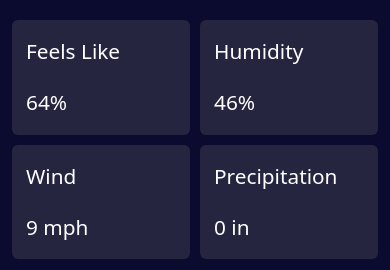
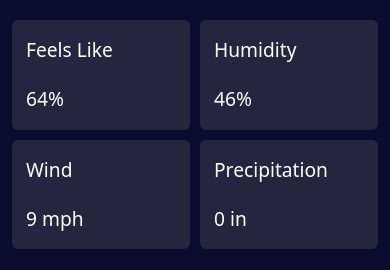
Before and after one commit to regis-mucyo/weather-app, a website: page index.html in a window 390 px wide. Shown: the part 767-1037 px from the top of the page. Drawn offline with nearby package versions, Linux system fonts and the light colour scheme; files that its build step writes are made by us from their sources.

Commit message:
set font size to 1.2rem

```diff
--- a/index.html
+++ b/index.html
@@ -97,25 +97,25 @@
     <!-- Weather updates -->
     <div class="grid grid-cols-2 gap-2.5 mt-5">
       <div
-        class="bg-[#25253f] text-white font-medium text-[1.3rem] lg:text-2xl flex flex-col space-y-5 rounded-md pr-12 px-3.5 py-4"
+        class="bg-[#25253f] text-white font-medium text-[1.2rem] lg:text-2xl flex flex-col space-y-5 rounded-md pr-12 px-3.5 py-4"
       >
         <p>Feels Like</p>
         <p>64&percnt;</p>
       </div>
       <div
-        class="bg-[#25253f] text-white font-medium text-[1.3rem] lg:text-2xl flex flex-col space-y-5 rounded-md pr-12 px-3.5 py-4"
+        class="bg-[#25253f] text-white font-medium text-[1.2rem] lg:text-2xl flex flex-col space-y-5 rounded-md pr-12 px-3.5 py-4"
       >
         <p>Humidity</p>
         <p>46&percnt;</p>
       </div>
       <div
-        class="bg-[#25253f] text-white font-medium text-[1.3rem] lg:text-2xl flex flex-col space-y-5 rounded-md pr-12 px-3.5 py-4"
+        class="bg-[#25253f] text-white font-medium text-[1.2rem] lg:text-2xl flex flex-col space-y-5 rounded-md pr-12 px-3.5 py-4"
       >
         <p>Wind</p>
         <p>9 mph</p>
       </div>
       <div
-        class="bg-[#25253f] text-white font-medium text-[1.3rem] lg:text-2xl flex flex-col space-y-5 rounded-md pr-12 px-3.5 py-4"
+        class="bg-[#25253f] text-white font-medium text-[1.2rem] lg:text-2xl flex flex-col space-y-5 rounded-md pr-12 px-3.5 py-4"
       >
         <p>Precipitation</p>
         <p>0 in</p>
```
